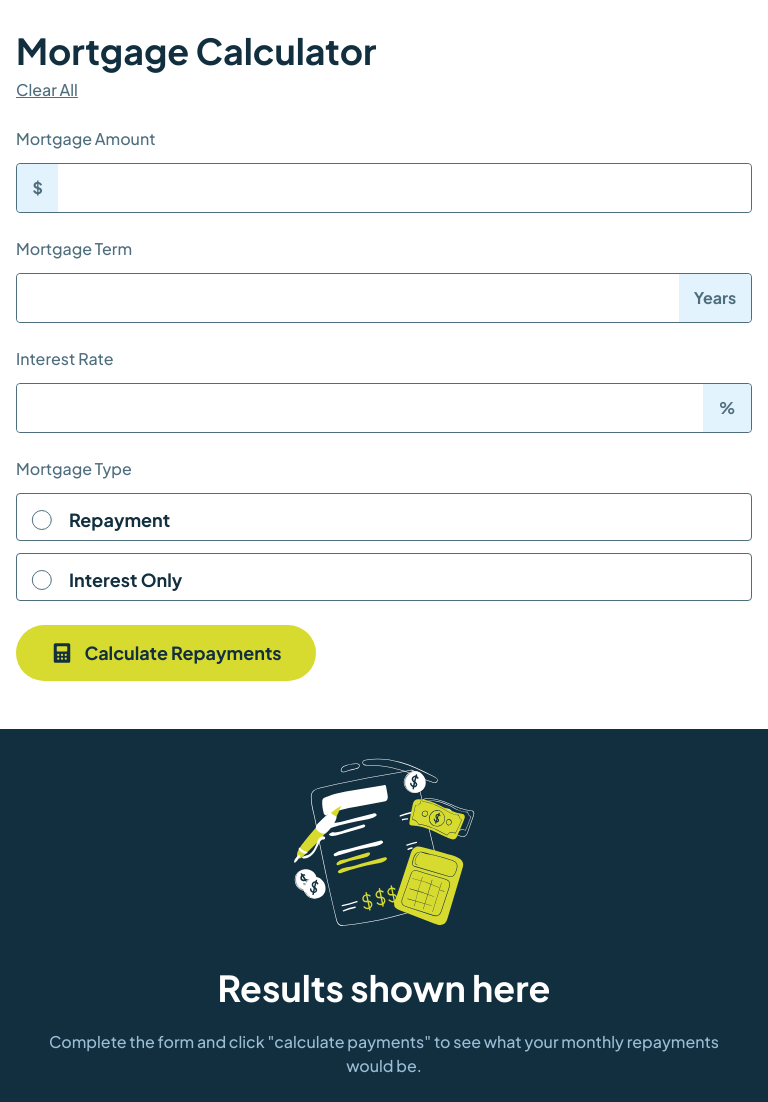
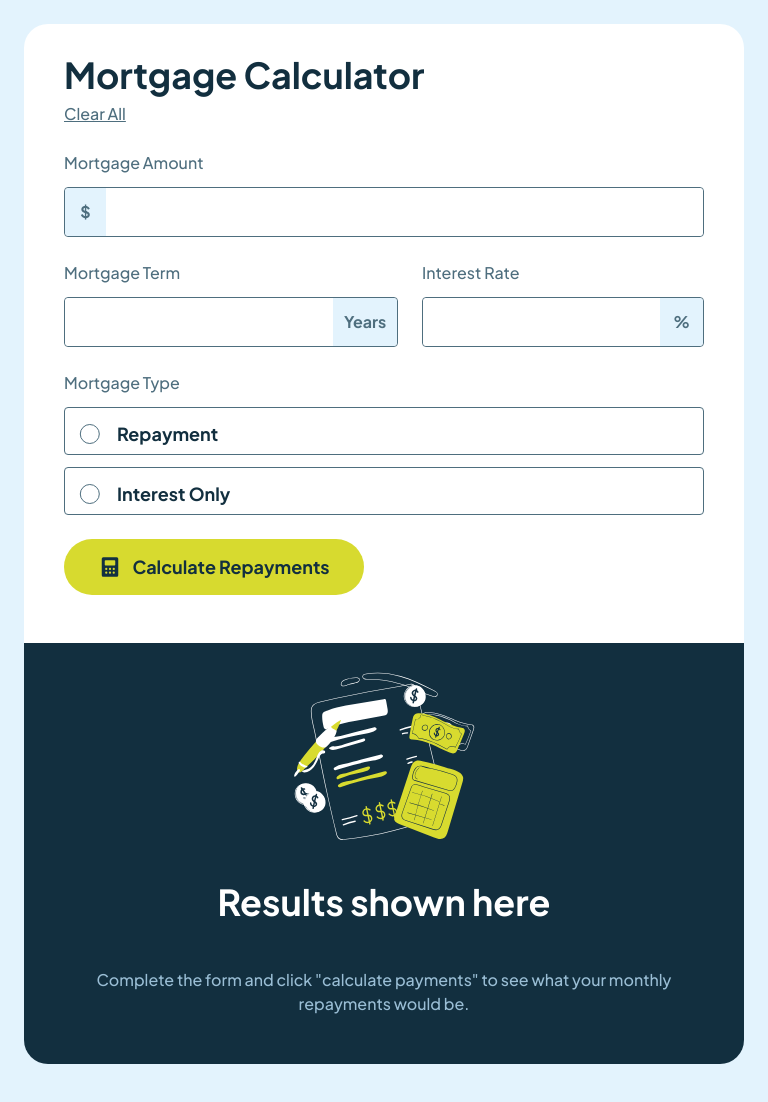
Before and after one commit to mayor-creator/mortgage_calculator_app, a React (Vite) app: page / in a window 768 px wide. After the commit the page ends 1064 px from the top, so only its background shows below. Built offline with nearby package versions, Linux system fonts and the light colour scheme.

Commit message:
add tablet media query properties

```diff
--- a/src/App.module.css
+++ b/src/App.module.css
@@ -3,4 +3,8 @@
   flex-direction: column;
   height: 100vh;
   gap: 1.5rem;
+  @media (min-width: 48em) and (max-width: 63.938em) {
+    background-color: var(--white);
+    border-radius: 1.5rem;
+  }
 }
--- a/src/components/Form/Form.jsx
+++ b/src/components/Form/Form.jsx
@@ -70,7 +70,7 @@ export function Form() {
                     </div>
                   </div>
                 </div>
-                <div>
+                <div className={styles.fieldsChildSecondItem}>
                   <label className={styles.label} htmlFor="interest_rate">
                     Interest Rate{" "}
                   </label>
--- a/src/components/Form/Form.module.css
+++ b/src/components/Form/Form.module.css
@@ -29,6 +29,10 @@
   width: min(100% - 2rem, 63rem);
   margin-inline: auto;
   padding-top: 1.5rem;
+
+  @media (min-width: 48em) and (max-width: 63.938em) {
+    padding: 1.5rem;
+  }
 }
 
 .formItemsWrapper {
@@ -65,6 +69,15 @@
   display: flex;
   flex-direction: column;
   gap: 1.5rem;
+  @media (min-width: 48em) and (max-width: 63.938em) {
+    flex-direction: row;
+  }
+}
+
+.fieldsChildSecondItem {
+  @media (min-width: 48em) and (max-width: 63.938em) {
+    flex: 1;
+  }
 }
 
 .label {
@@ -205,10 +218,6 @@
   gap: 1em;
 }
 
-.btnContainer {
-  padding-bottom: 1.5rem;
-}
-
 .btn {
   border: none;
   border-radius: 6.25rem;
--- a/src/components/Results/DefaultResults.module.css
+++ b/src/components/Results/DefaultResults.module.css
@@ -6,6 +6,11 @@
   align-items: center;
   gap: 1rem;
   padding: 1.5rem;
+  @media (min-width: 768px) and (max-width: 1023px) {
+    border-bottom-left-radius: 1.5rem;
+    border-bottom-right-radius: 1.5rem;
+    justify-content: center;
+  }
 }
 
 .resultTitle {
@@ -21,4 +26,7 @@
   font-size: 1rem;
   font-weight: 500;
   text-align: center;
+  @media (min-width: 768px) and (max-width: 1023px) {
+    padding: 1.5rem;
+  }
 }
--- a/src/components/Results/Results.module.css
+++ b/src/components/Results/Results.module.css
@@ -5,6 +5,11 @@
   flex-grow: 1;
   gap: 1rem;
   padding: 1.5rem;
+  @media (min-width: 48em) and (max-width: 63.938em) {
+    border-bottom-left-radius: 1.5rem;
+    border-bottom-right-radius: 1.5rem;
+    justify-content: center;
+  }
 }
 
 .resultsTitle {
@@ -32,7 +37,7 @@
   border-top: 0.25rem solid var(--lime);
   border-top-left-radius: 0.5rem;
   border-top-right-radius: 0.5rem;
-  padding: 10px;
+  padding: 0.625rem;
 }
 
 .monthlyMessage {
--- a/src/index.css
+++ b/src/index.css
@@ -26,6 +26,10 @@ body {
   background-color: var(--white);
   font-optical-sizing: auto;
   font-style: normal;
+  @media (min-width: 48em) and (max-width: 63.938em) {
+    background-color: var(--slate100);
+    padding: 1.5rem;
+  }
 }
 
 img,
```
